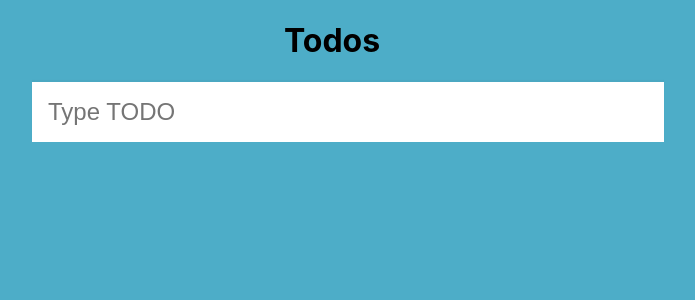
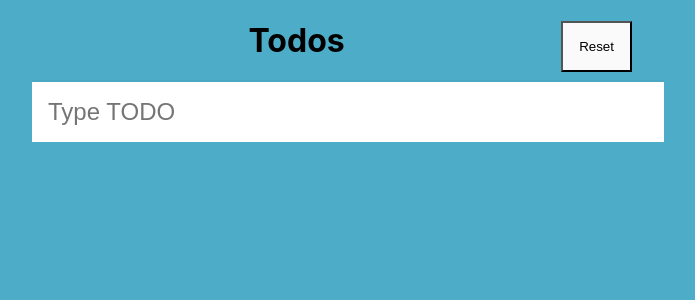
Before and after one commit to ashish1701/todo-list, a React (Create React App) app: page / in a window 1280 px wide. Shown: the top 300 px of the page, without its empty margins (308-1003 px from the left). Built offline with nearby package versions, Linux system fonts and the light colour scheme.

Commit message:
added reset buttom

```diff
--- a/src/TodoList.jsx
+++ b/src/TodoList.jsx
@@ -126,11 +126,26 @@ class TodoList extends React.Component {
       todoList: this.state.todoList.filter((ele, i) => i !== ind),
     });
   };
+
+  reset = () => {
+    this.setState({
+      todoList: [],
+      todo: "",
+      displayTypes: DISPLAY_TYPES,
+      typeOfDisplay: ALL,
+    });
+  };
+
   render() {
     const { todoList, typeOfDisplay, displayTypes, todo } = this.state;
     return (
       <div className="container">
+        <button className="resetButton" onClick={() => this.reset()}>
+          Reset{" "}
+        </button>
+
         <h1>Todos</h1>
+
         <div className="todo-container">
           <input
             placeholder="Type TODO"
--- a/src/todo.css
+++ b/src/todo.css
@@ -60,9 +60,16 @@ input:focus {
 
 .types-box{
   padding:8px;
-
+  cursor: pointer;
 }
 
 .active{
   border:1px solid #e6e6ee
 }
+
+.resetButton{
+  padding:16px;
+  background: #fafafa;
+  cursor: pointer;
+  float: right;
+}
```
